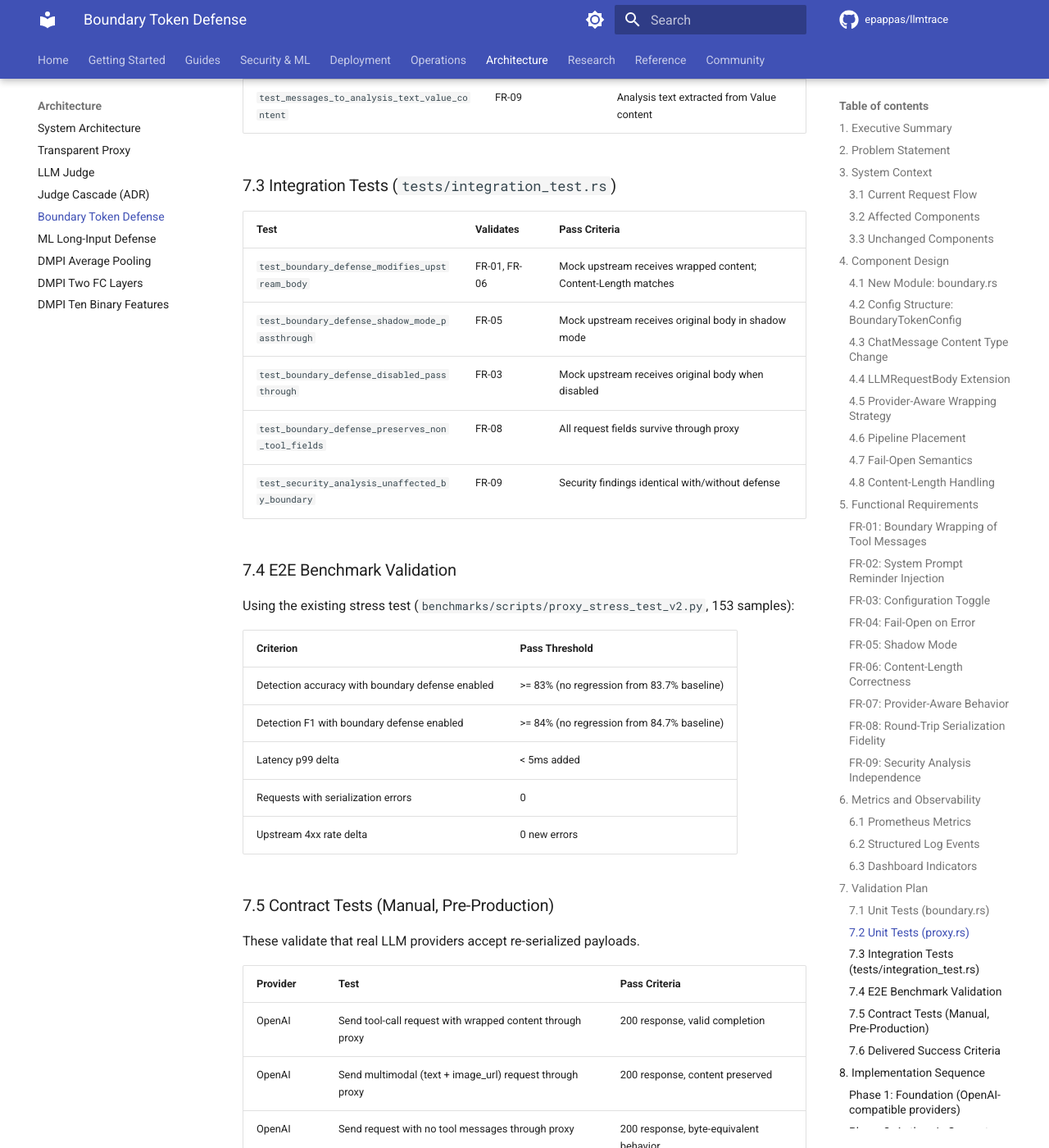
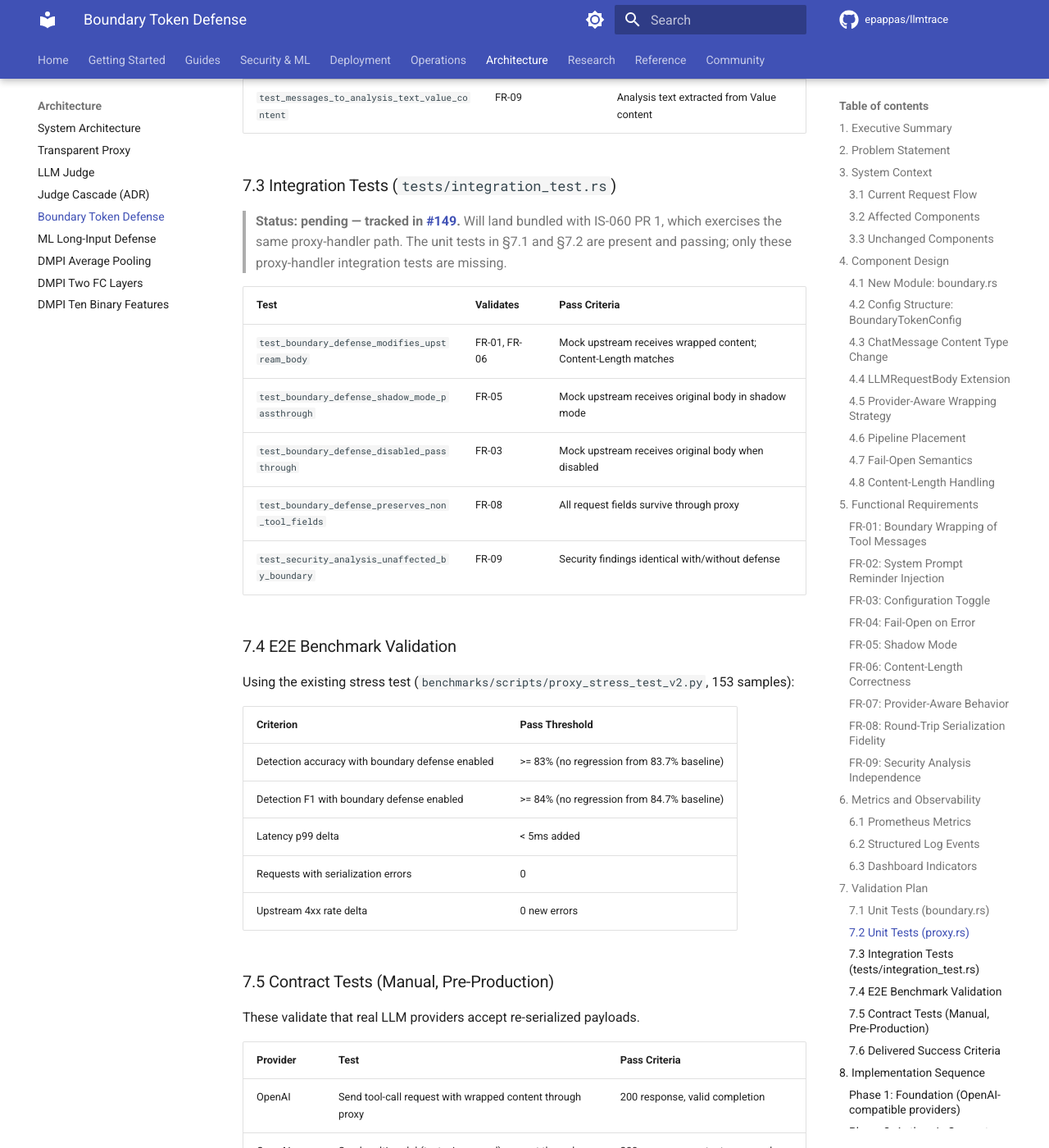
Before and after one commit to epappas/llmtrace, an MkDocs documentation site: the page built from docs/architecture/BOUNDARY_TOKEN_DEFENSE.md, in a window 1280 px wide and 1400 px high, scrolled down 13886 px. Shown: the whole window at 82% size. Built offline with MkDocs 1.6.1 and Material for MkDocs 9.7.7, drawn with Linux system fonts in a browser that asks for light colours; comment, search, counter and statistics services are not loaded; some of the changed text lies outside the part shown.

Commit message:
docs(boundary): flag §7.3 integration tests as pending, link #149
The "Delivered Success Criteria" bullet (#3) claimed §7.3 integration
tests pass; the IS-060 audit (PR #148) confirmed they do not exist in
crates/llmtrace-proxy/tests/integration_test.rs. The spec stays as
the contract; ownership now points at #149 and IS-060 PR 1, which
will land the tests bundled with the same proxy-handler change.

Issue: #149

```diff
--- a/docs/architecture/BOUNDARY_TOKEN_DEFENSE.md
+++ b/docs/architecture/BOUNDARY_TOKEN_DEFENSE.md
@@ -610,6 +610,11 @@ Each test validates a specific functional requirement.
 
 ### 7.3 Integration Tests (`tests/integration_test.rs`)
 
+> **Status: pending — tracked in [#149](https://github.com/epappas/llmtrace/issues/149).**
+> Will land bundled with IS-060 PR 1, which exercises the same proxy-handler path.
+> The unit tests in §7.1 and §7.2 are present and passing; only these
+> proxy-handler integration tests are missing.
+
 | Test | Validates | Pass Criteria |
 |------|-----------|---------------|
 | `test_boundary_defense_modifies_upstream_body` | FR-01, FR-06 | Mock upstream receives wrapped content; Content-Length matches |
@@ -647,7 +652,7 @@ The feature is considered delivered when ALL of the following are true:
 
 1. All unit tests in `boundary.rs` pass (Section 7.1)
 2. All modified unit tests in `proxy.rs` pass (Section 7.2)
-3. All integration tests pass (Section 7.3)
+3. All integration tests pass (Section 7.3) — *pending, tracked in [#149](https://github.com/epappas/llmtrace/issues/149); will land bundled with IS-060 PR 1*
 4. E2E benchmark shows no accuracy regression (Section 7.4)
 5. Shadow mode validated for minimum 24 hours with zero serialization errors
 6. At least one contract test against a live OpenAI endpoint passes (Section 7.5)
```
